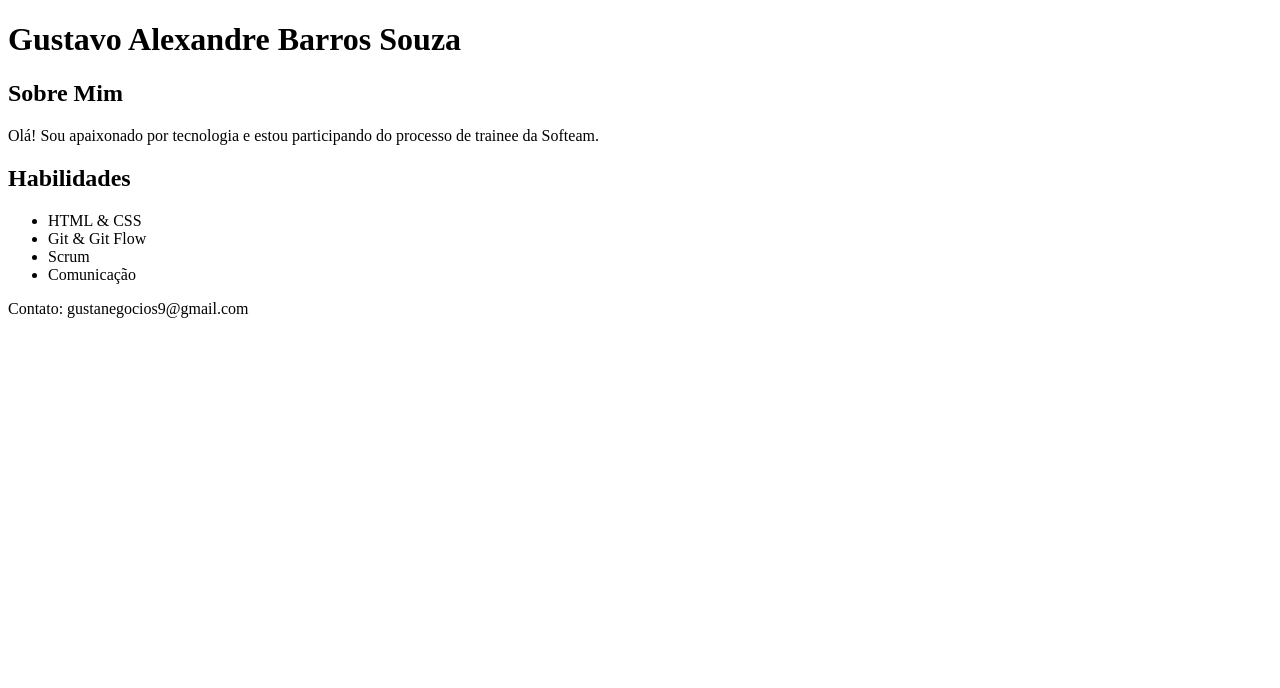
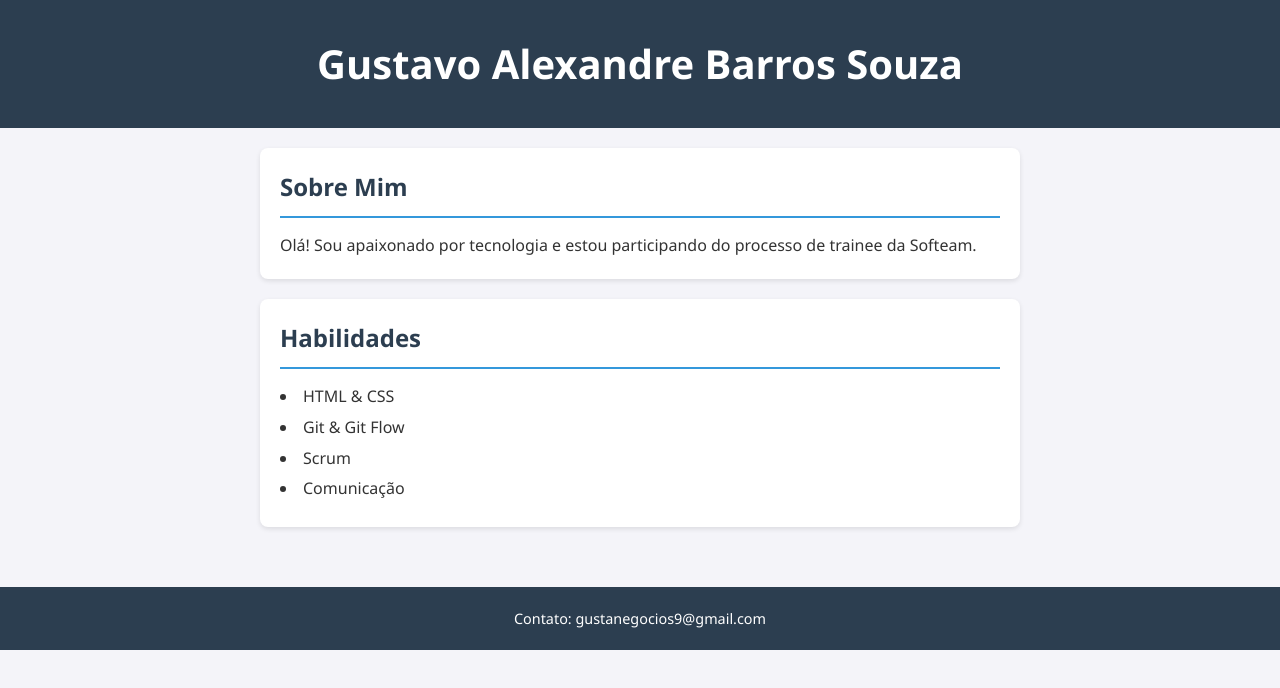
Before and after one commit to alexandrecc7/meu-portifolio, a plain HTML site: page index.html in a window 1280 px wide. Drawn offline with Linux system fonts and the light colour scheme.

Commit message:
feat: adiciona estilização css basica ao portifolio

```diff
--- a/index.html
+++ b/index.html
@@ -4,6 +4,7 @@
     <meta charset="UTF-8">
     <meta name="viewport" content="width=device-width, initial-scale=1.0">
     <title>Portfólio Pessoal</title>
+    <link rel="stylesheet" href="style.css">
 </head>
 <body>
 
--- /dev/null
+++ b/style.css
@@ -0,0 +1,71 @@
+/* Reset básico para limpar margens padrões do navegador */
+* {
+    margin: 0;
+    padding: 0;
+    box-sizing: border-box;
+    font-family: 'Segoe UI', Tahoma, Geneva, Verdana, sans-serif;
+}
+
+body {
+    background-color: #f4f4f9;
+    color: #333;
+    line-height: 1.6;
+}
+
+/* Cabeçalho */
+header {
+    background-color: #2c3e50; /* Azul escuro profissional */
+    color: #fff;
+    padding: 2rem;
+    text-align: center;
+}
+
+header h1 {
+    font-size: 2.5rem;
+}
+
+header p {
+    font-size: 1.2rem;
+    color: #bdc3c7;
+}
+
+/* Conteúdo Principal */
+main {
+    max-width: 800px;
+    margin: 0 auto; /* Centraliza o bloco na tela */
+    padding: 20px;
+}
+
+section {
+    background: white;
+    margin-bottom: 20px;
+    padding: 20px;
+    border-radius: 8px;
+    box-shadow: 0 2px 5px rgba(0,0,0,0.1);
+}
+
+h2 {
+    color: #2c3e50;
+    border-bottom: 2px solid #3498db; /* Linha azul abaixo do título */
+    padding-bottom: 10px;
+    margin-bottom: 15px;
+}
+
+/* Lista de Habilidades */
+ul {
+    list-style-position: inside;
+}
+
+li {
+    margin-bottom: 5px;
+}
+
+/* Rodapé */
+footer {
+    text-align: center;
+    padding: 20px;
+    margin-top: 20px;
+    background-color: #2c3e50;
+    color: white;
+    font-size: 0.9rem;
+}
```
